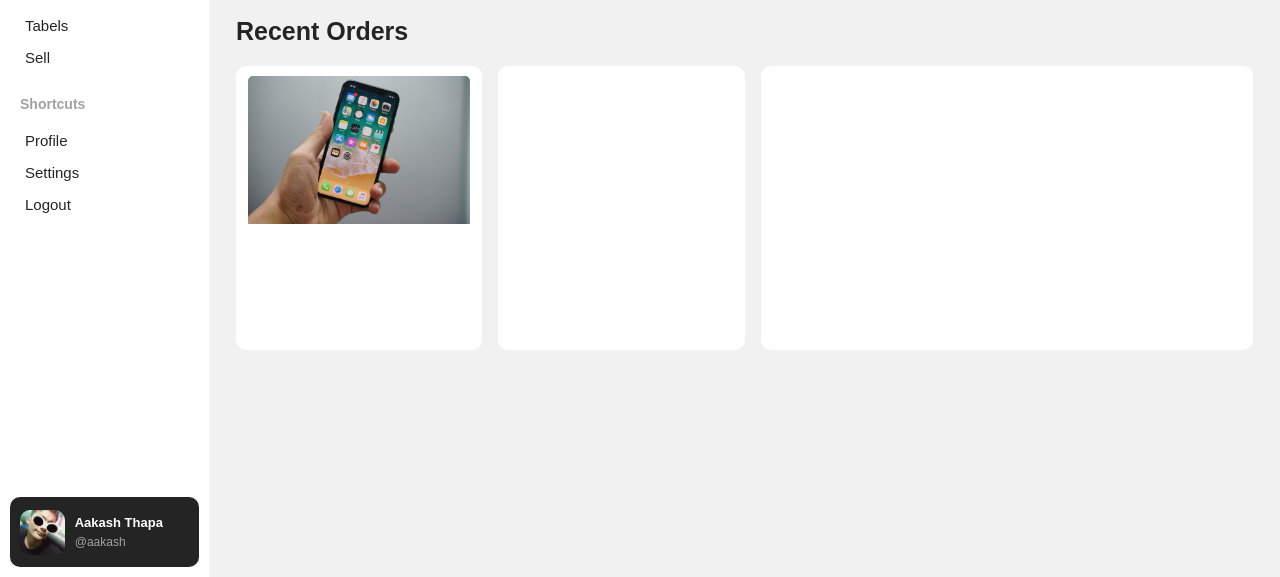
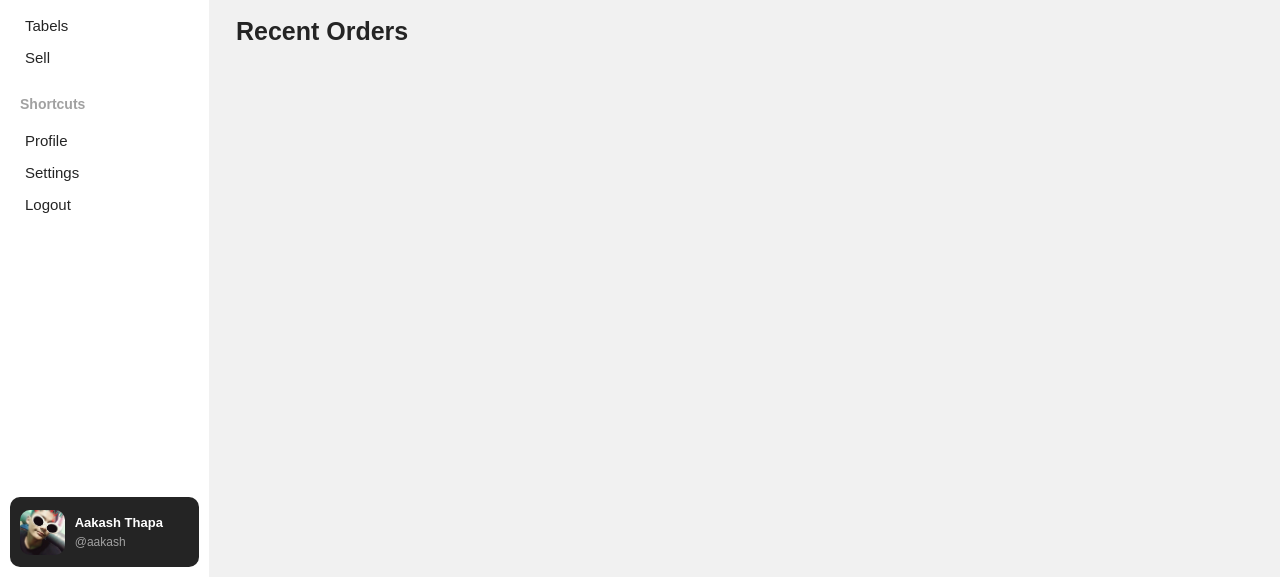
Before and after one commit to aakashthapa060/Cashkar-Ui, a plain HTML site: page dashboard.html in a window 1280 px wide. Shown: the part 223-800 px from the top of the page. Drawn offline with nearby package versions, Linux system fonts and the light colour scheme.

Commit message:
Deleted Recent Card Section

```diff
--- a/dashboard.html
+++ b/dashboard.html
@@ -163,22 +163,7 @@
                     <h2>Recent Orders</h2>
                 </div>
                 <div class="project_table">
-                    <div class="card">
-                        <div class="card_container">
-                            <div class="img">
-                                <img src="./src/img/bagus-hernawan-A6JxK37IlPo-unsplash.jpg" alt="">
-                            </div>
-                        </div>
-                    </div>
-                    <div class="card">
 
-                    </div>
-                    <div class="card">
-
-                    </div>
-                    <div class="card">
-
-                    </div>
 
                 </div>
             </div>
```
